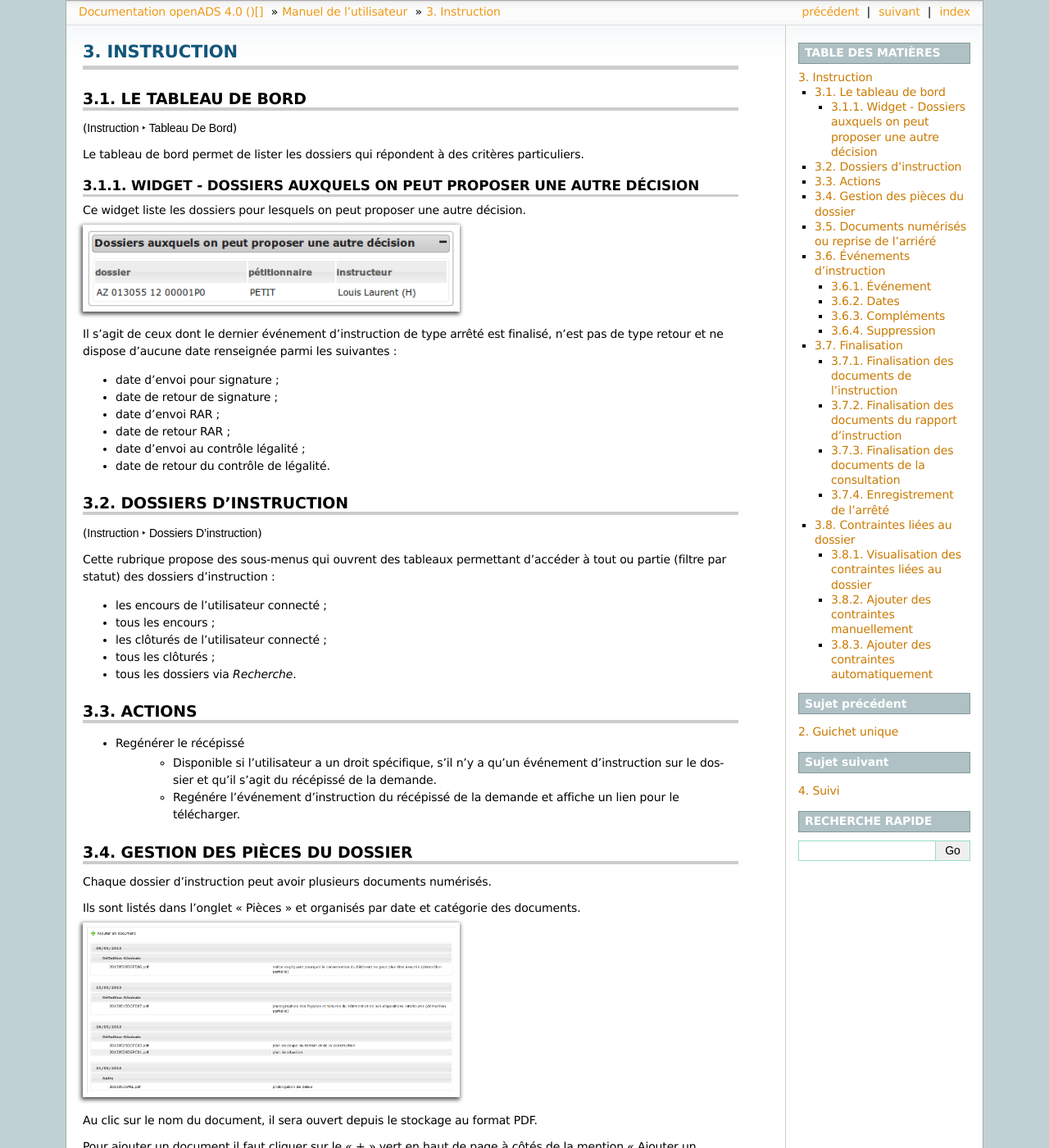
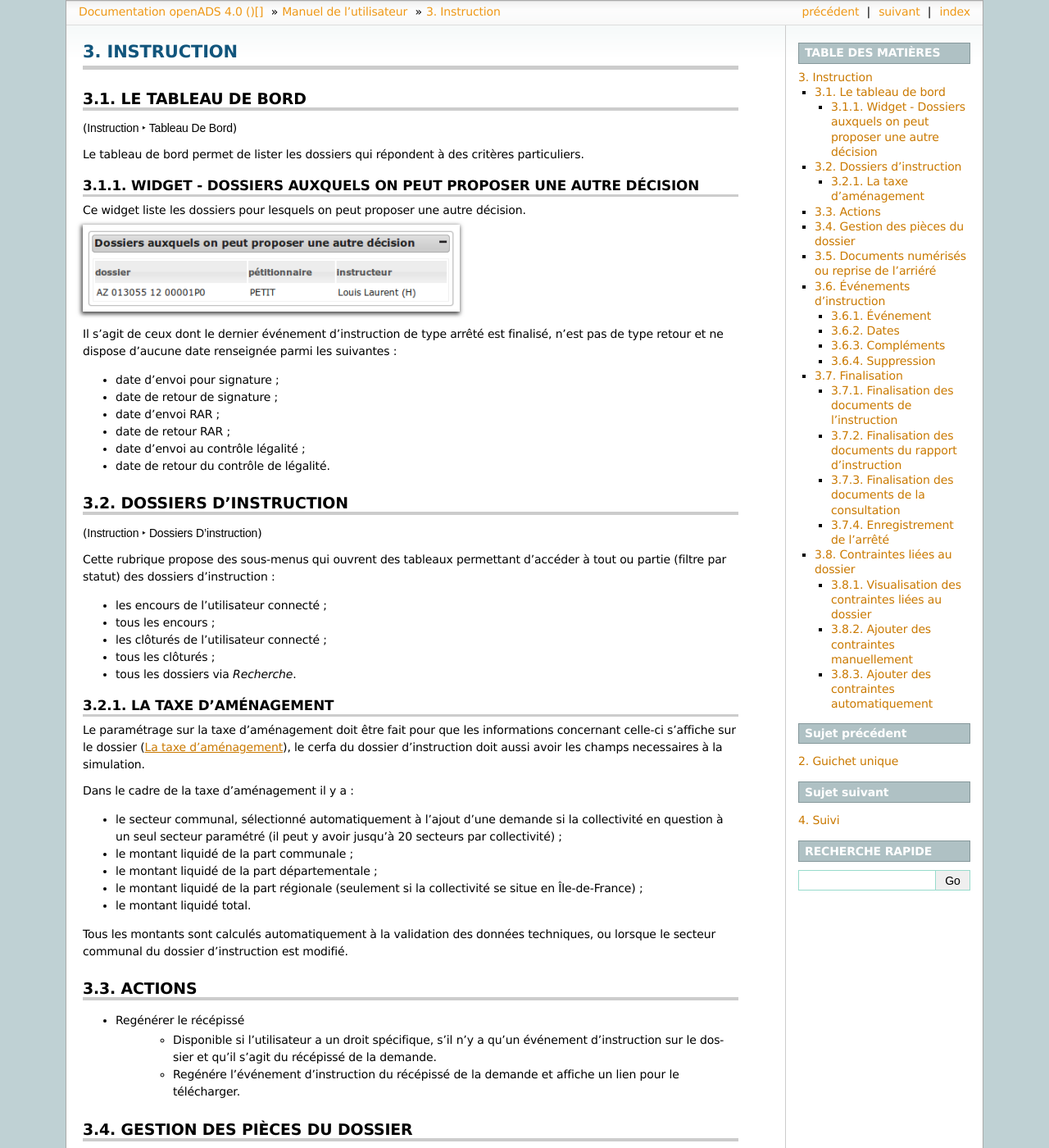
Before and after one commit to mpavaux/openads-documentation, a Sphinx documentation site: the page built from source/manuel_utilisateur/instruction.rst, in a window 1280 px wide and 1400 px high. Shown: the whole window at 82% size. Built offline with Sphinx 7.4.7, drawn with Linux system fonts in a browser that asks for light colours.

Commit message:
* Documentation pour le module taxe.

```diff
--- a/source/manuel_utilisateur/instruction.rst
+++ b/source/manuel_utilisateur/instruction.rst
@@ -43,6 +43,21 @@
 * les clôturés de l'utilisateur connecté ;
 * tous les clôturés ;
 * tous les dossiers via *Recherche*.
+
+La taxe d'aménagement
+=====================
+
+Le paramétrage sur la taxe d'aménagement doit être fait pour que les informations concernant celle-ci s'affiche sur le dossier (:ref:`parametrage_taxe_amenagement`), le cerfa du dossier d'instruction doit aussi avoir les champs necessaires à la simulation.
+
+Dans le cadre de la taxe d'aménagement il y a :
+
+* le secteur communal, sélectionné automatiquement à l'ajout d'une demande si la collectivité en question à un seul secteur paramétré (il peut y avoir jusqu'à 20 secteurs par collectivité) ;
+* le montant liquidé de la part communale ;
+* le montant liquidé de la part départementale ;
+* le montant liquidé de la part régionale (seulement si la collectivité se situe en Île-de-France) ;
+* le montant liquidé total.
+
+Tous les montants sont calculés automatiquement à la validation des données techniques, ou lorsque le secteur communal du dossier d'instruction est modifié.
 
 =======
 Actions
```
Also changed, not shown: source/manuel_utilisateur/parametrage.rst (+12 -0 lines).
